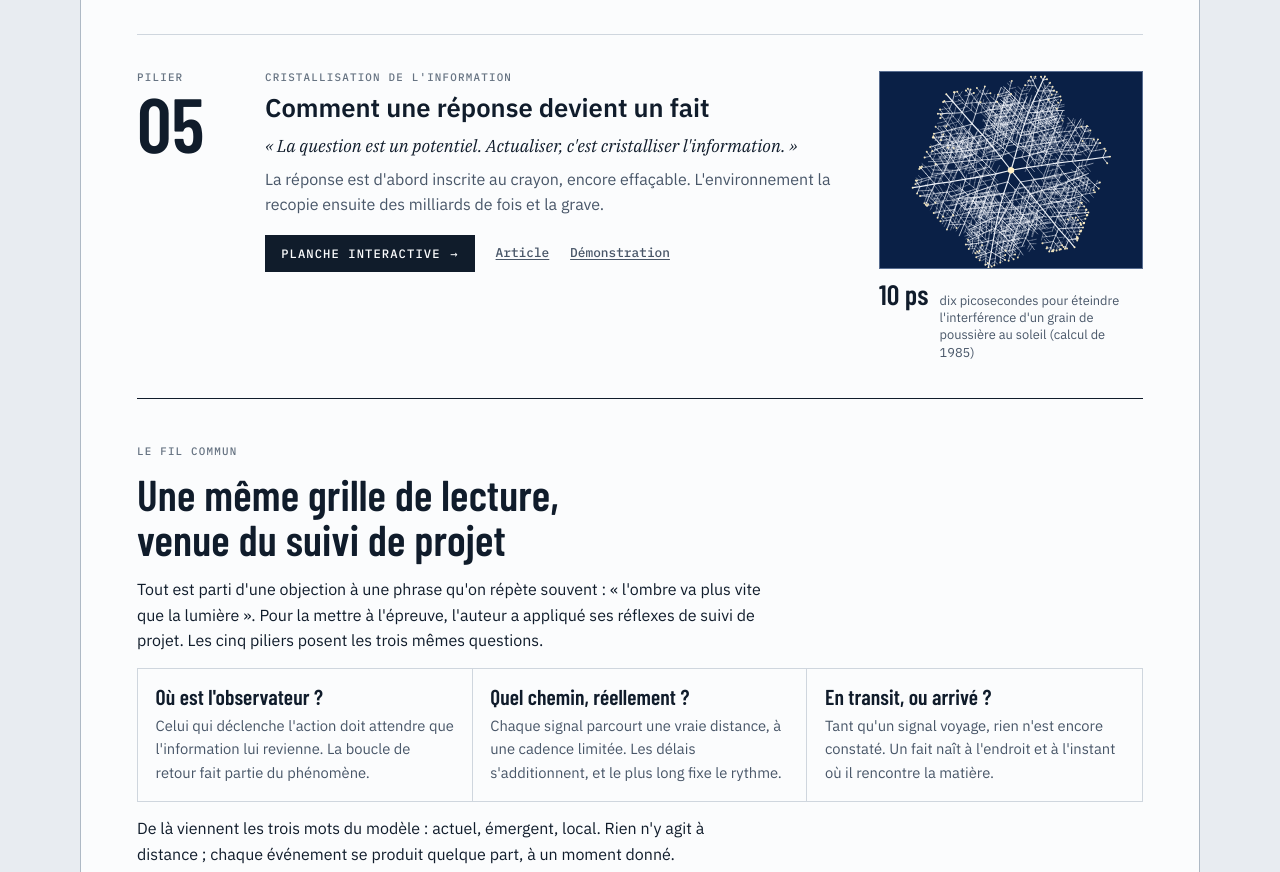
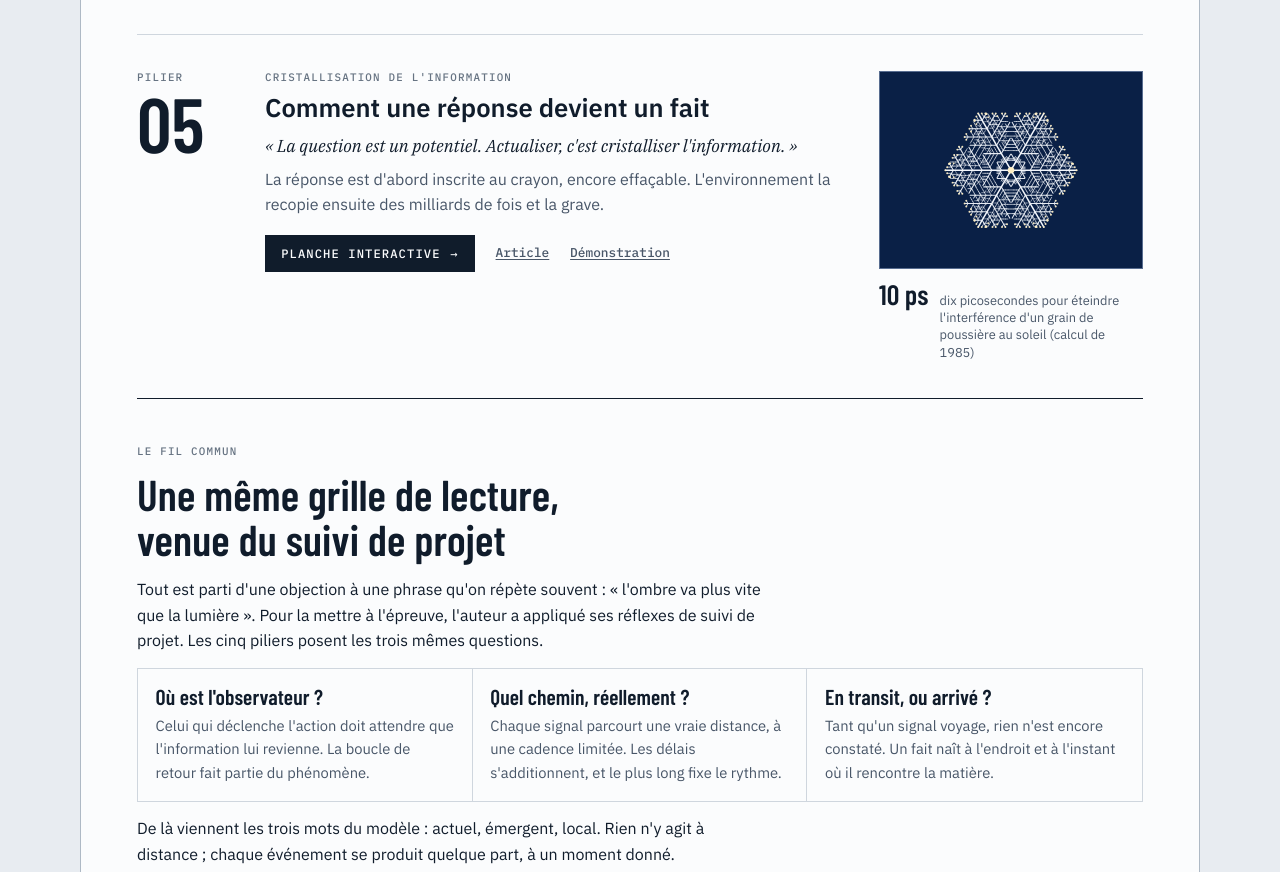
Before and after one commit to Leds79/Actuel-Emergent-Local, a plain HTML site: page index.html in a window 1280 px wide. Shown: the part 2310-3182 px from the top of the page. Drawn offline with nearby package versions, Linux system fonts and the light colour scheme.

Commit message:
Pilier 5 : le givre devient un flocon de neige
Six bras identiques, rameaux en miroir, même motif répété à chaque niveau ; il pousse à partir du germe.
Suivi du projet mis à jour.

Co-Authored-By: Claude Fable 5.2 <noreply@anthropic.com>

```diff
--- a/index.html
+++ b/index.html
@@ -501,7 +501,7 @@ table.data{border-collapse:collapse;width:100%;font-size:.94rem}
 <article class="plk"><div class="no"><span class="num">Pilier</span><b>02</b></div><div class="plt"><span class="eyebrow">Lumière actuelle, émergente, locale</span><h3><a href="pilier-2/index.html">On ne voit jamais la lumière passer</a></h3><p class="mot">« La lumière est comme l&#x27;eau : transparente. C&#x27;est sa définition par le langage qui est obsolète. Elle n&#x27;est pas absolue mais émergente ; les vrais mots seraient, selon moi : actuel, émergent, local. »</p><p>Un faisceau qui traverse le vide est invisible de côté. La lumière ne se manifeste qu&#x27;à l&#x27;endroit et à l&#x27;instant où elle rencontre de la matière.</p><p class="acces"><a class="btn encre" href="pilier-2/index.html">Planche interactive <span aria-hidden="true">→</span></a><a href="pilier-2/article.html">Article</a><a href="pilier-2/demonstration.html">Démonstration</a></p></div><div class="vis"><div class="plaque mini"><canvas data-epure="2" data-fige="4.0" role="img" aria-label="En haut, le mot « rayon », barré : une tige rigide enfermée dans les limites de sa définition. En bas, le fait : un trajet invisible, et des éclats là où la lumière rencontre la matière"></canvas></div><p class="clef"><b>1 clic</b><span>par photon : deux détecteurs ne se déclenchent pratiquement jamais ensemble (1986)</span></p></div></article>
 <article class="plk"><div class="no"><span class="num">Pilier</span><b>03</b></div><div class="plt"><span class="eyebrow">Cadence c et masse comme frein</span><h3><a href="pilier-3/index.html">La pente du temps</a></h3><p class="mot">« Selon moi, tout tourne à la vitesse de la lumière. Des corps trop lourds, comme les trous noirs, ralentissent leur environnement : la masse qui courbe l&#x27;espace localement est plus lente que l&#x27;ensemble. »</p><p>La relativité lui donne un sens précis : tout avance dans l&#x27;espace-temps à la cadence de la lumière, et une masse ralentit les horloges autour d&#x27;elle. Tomber, c&#x27;est virer vers cette zone ralentie.</p><p class="acces"><a class="btn encre" href="pilier-3/index.html">Planche interactive <span aria-hidden="true">→</span></a><a href="pilier-3/article.html">Article</a><a href="pilier-3/demonstration.html">Démonstration</a></p></div><div class="vis"><div class="plaque mini"><canvas data-epure="3" data-fige="6.0" role="img" aria-label="La toile de l&#x27;espace-temps tourne tout entière, avec ses galaxies. Un trou noir y creuse un puits : la toile s&#x27;étire, et tout ce qui passe près de lui ralentit et s&#x27;entasse"></canvas></div><p class="clef"><b>9,81 m/s<sup>2</sup></b><span>la pesanteur, retrouvée en multipliant la pente du temps par c²</span></p></div></article>
 <article class="plk"><div class="no"><span class="num">Pilier</span><b>04</b></div><div class="plt"><span class="eyebrow">Choix retardé de Wheeler</span><h3><a href="pilier-4/index.html">Le choix qui ne réécrit pas le passé</a></h3><p class="mot">« C&#x27;est bizarre de devoir rester dans le cadre fermé de ces deux options. On parle de choix retardé : pour moi, cela veut dire qu&#x27;il y a intention, et que ce que nous concevons et connaissons nous est graduellement donné. »</p><p>Choisir aujourd&#x27;hui comment mesurer un photon ne change rien à ce qu&#x27;il a fait. Entre « une route » et « deux routes », tous les intermédiaires existent.</p><p class="acces"><a class="btn encre" href="pilier-4/index.html">Planche interactive <span aria-hidden="true">→</span></a><a href="pilier-4/article.html">Article</a><a href="pilier-4/demonstration.html">Démonstration</a></p></div><div class="vis"><div class="plaque mini"><canvas data-epure="4" data-fige="24.0" role="img" aria-label="Un sablier : les grains tombent un à un du potentiel vers les constats, et aucun ne remonte"></canvas></div><p class="clef"><b>3 500 km</b><span>parcourus par les photons quand l&#x27;expérience de Wheeler a été refaite avec un satellite, en 2017</span></p></div></article>
-<article class="plk"><div class="no"><span class="num">Pilier</span><b>05</b></div><div class="plt"><span class="eyebrow">Cristallisation de l&#x27;information</span><h3><a href="pilier-5/index.html">Comment une réponse devient un fait</a></h3><p class="mot">« La question est un potentiel. Actualiser, c&#x27;est cristalliser l&#x27;information. »</p><p>La réponse est d&#x27;abord inscrite au crayon, encore effaçable. L&#x27;environnement la recopie ensuite des milliards de fois et la grave.</p><p class="acces"><a class="btn encre" href="pilier-5/index.html">Planche interactive <span aria-hidden="true">→</span></a><a href="pilier-5/article.html">Article</a><a href="pilier-5/demonstration.html">Démonstration</a></p></div><div class="vis"><div class="plaque mini"><canvas data-epure="5" data-fige="7.6" role="img" aria-label="Un germe apparaît au centre, puis un givre fractal en part et gagne toute la vitre : la réponse cristallise"></canvas></div><p class="clef"><b>10 ps</b><span>dix picosecondes pour éteindre l&#x27;interférence d&#x27;un grain de poussière au soleil (calcul de 1985)</span></p></div></article>
+<article class="plk"><div class="no"><span class="num">Pilier</span><b>05</b></div><div class="plt"><span class="eyebrow">Cristallisation de l&#x27;information</span><h3><a href="pilier-5/index.html">Comment une réponse devient un fait</a></h3><p class="mot">« La question est un potentiel. Actualiser, c&#x27;est cristalliser l&#x27;information. »</p><p>La réponse est d&#x27;abord inscrite au crayon, encore effaçable. L&#x27;environnement la recopie ensuite des milliards de fois et la grave.</p><p class="acces"><a class="btn encre" href="pilier-5/index.html">Planche interactive <span aria-hidden="true">→</span></a><a href="pilier-5/article.html">Article</a><a href="pilier-5/demonstration.html">Démonstration</a></p></div><div class="vis"><div class="plaque mini"><canvas data-epure="5" data-fige="7.0" role="img" aria-label="Un germe apparaît au centre, puis un flocon de neige en part : six bras identiques, chacun portant des rameaux de plus en plus fins. La réponse cristallise"></canvas></div><p class="clef"><b>10 ps</b><span>dix picosecondes pour éteindre l&#x27;interférence d&#x27;un grain de poussière au soleil (calcul de 1985)</span></p></div></article>
   </div>
 </section>
 
@@ -949,44 +949,38 @@ window.addEventListener('resize', marquerDefilement);
     g.restore();
   };
 
-  // Pilier 5. La réponse est d'abord un germe, tracé au crayon. Puis elle cristallise comme le givre sur une vitre :
-  // chaque rameau en porte d'autres, de proche en proche, et rien ne revient en arrière.
+  // Pilier 5. La réponse est d'abord un germe, tracé au crayon. Puis elle cristallise en flocon de neige :
+  // six bras identiques, chaque rameau en porte de plus petits, de proche en proche, et rien ne revient en arrière.
   const GIVRE = (() => {
-    const h = mulberry(1961), niveaux = [[], [], [], [], []], V = 0.16;
-    const PAS = [9, 5, 4, 2, 2], COEF = [0, 0.42, 0.46, 0.5, 0.52], CHANCE = [0.95, 0.86, 0.6, 0.36];
+    const niveaux = [[], [], [], []], V = 0.105, LONG = 0.33, PAS = [9, 5, 3, 2];
     let total = 0, fin = 0;
     const branche = (x, y, ang, len, t0, prof) => {
-      if (total > 16000 || len < 0.013) return;
-      const n = PAS[prof], pas = len / n;
-      let a = ang, t = t0;
+      if (len < 0.011) return;
+      const n = PAS[prof], pas = len / n, ca = Math.cos(ang), sa = Math.sin(ang);
+      let t = t0;
       for (let k = 0; k < n; k++) {
-        a += (h() - 0.5) * 0.12;
-        const x2 = x + pas * Math.cos(a), y2 = y + pas * Math.sin(a), d = pas / V;
+        const x2 = x + pas * ca, y2 = y + pas * sa, d = pas / V;
         niveaux[prof].push(x, y, x2, y2, t, d); total++;
         x = x2; y = y2; t += d; if (t > fin) fin = t;
-        if (prof < 4 && k < n - 1) {
-          const l = len * COEF[prof + 1] * (1 - 0.6 * k / n) * (0.8 + 0.4 * h());
-          [1, -1].forEach(cote => { if (h() < CHANCE[prof]) branche(x, y, a + cote * (1.047 + (h() - 0.5) * 0.2), l, t, prof + 1); });
+        if (prof < 3 && k < n - 1) {
+          // sur un bras, les rameaux s'allongent puis raccourcissent : c'est ce qui dessine l'étoile à six branches
+          const q = (k + 1) / n, l = prof === 0 ? Math.min(0.92 * q * len, 0.62 * (1 - q) * len) : 0.5 * len * Math.pow(1 - q, 0.8);
+          branche(x, y, ang + 1.0472, l, t, prof + 1); branche(x, y, ang - 1.0472, l, t, prof + 1);
         }
       }
     };
-    const depart = h() * 1.047;
-    for (let i = 0; i < 6; i++) {
-      const a = depart + i * 1.0472, bord = Math.min(0.5 / Math.abs(Math.cos(a)), 0.375 / Math.abs(Math.sin(a)));
-      branche(0.5, 0.375, a, Math.min(0.66, bord * 1.04), 0, 0);
-    }
+    for (let i = 0; i < 6; i++) branche(0.5, 0.375, i * 1.0472, LONG, 0, 0);
     return { niveaux: niveaux, total: total, fin: fin };
   })();
   const cristal = (g, W, H, t, u, petit) => {
-    const T = GIVRE.fin + 5.4, tt = t % T, cx = 0.5 * W, cy = 0.375 * W, tg = tt - 2.6;
+    const T = GIVRE.fin + 7, tt = t % T, cx = 0.5 * W, cy = 0.375 * W, tg = tt - 2.6;
     const fondu = tt > T - 0.8 ? (T - tt) / 0.8 : 1;
     const hexagone = r => { g.beginPath(); for (let i = 0; i < 6; i++) { const a = i * 1.0472 + 0.5236; g[i ? 'lineTo' : 'moveTo'](cx + r * Math.cos(a), cy + r * Math.sin(a)); } g.closePath(); };
     let n = 0;
     g.save(); g.globalAlpha = fondu;
     if (tg > 0) {
-      const EP = [1.8, 1.3, 1, 0.8, 0.62], AL = [0.97, 0.9, 0.78, 0.66, 0.54], pointes = [];
-      // sur une petite plaque, le dernier niveau de rameaux serait plus fin qu'un point : on s'arrête au précédent
-      for (let p = 0; p < (petit ? 4 : 5); p++) {
+      const EP = [2.3, 1.6, 1.15, 0.85], AL = [1, 0.94, 0.84, 0.72], pointes = [];
+      for (let p = 0; p < GIVRE.niveaux.length; p++) {
         const s = GIVRE.niveaux[p];
         g.beginPath();
         for (let i = 0; i < s.length; i += 6) {
```
Also changed, not shown: outils/gabarits/epures.js (+15 -21 lines), pilier-1/article.html (+15 -21 lines), pilier-1/demonstration.html (+15 -21 lines), pilier-1/index.html (+15 -21 lines), pilier-2/article.html (+15 -21 lines), pilier-2/demonstration.html (+15 -21 lines), pilier-2/index.html (+15 -21 lines), pilier-3/article.html (+15 -21 lines), pilier-3/demonstration.html (+15 -21 lines), pilier-3/index.html (+15 -21 lines), pilier-4/article.html (+15 -21 lines), pilier-4/demonstration.html (+15 -21 lines), pilier-4/index.html (+15 -21 lines), pilier-5/article.html (+16 -22 lines), 2 more files, 3 other files.
